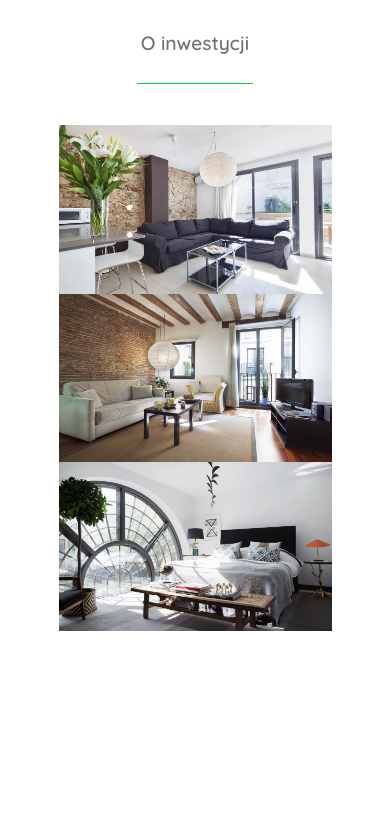
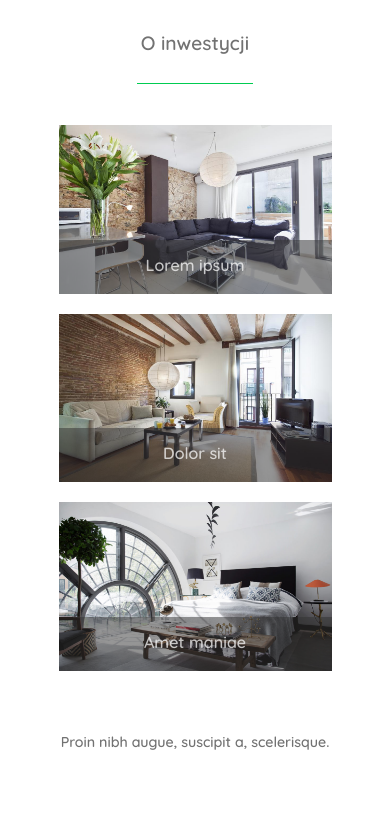
Before and after one commit to Otsupl/mint, a PHP site: page / in a window 390 px wide. Shown: the part 852-1675 px from the top of the page. Before the commit the page ends 1483 px from the top, so only its background shows below. Run offline with PHP 8.4, Linux system fonts and the light colour scheme.

Commit message:
Dodano i zoptymalizowano na urządzeniach mobilnych kolejną sekcję, dodano subheader

```diff
--- a/Apartments/Website/css/index.css
+++ b/Apartments/Website/css/index.css
@@ -69,7 +69,12 @@ body
     font-weight: 400 !important;
     font-size: calc(15px + 1.1vw);
 }
-.section-header::after
+.section-header h2
+{
+    font-weight: 400 !important;
+    font-size: calc(10px + 1.1vw);
+}
+.underscored::after
 {
     display: table;
     content: '';
@@ -111,7 +116,21 @@ body
 {
     width: 70vw;
     height: calc(70vw / 1.618);
+    margin-bottom: 20px;
     cursor: pointer;
+}
+.abouts-desc
+{
+    position: relative;
+    height: calc(50px + 1vw);
+    margin-top: calc(-50px - 1vw);
+    background: #32323280;
+    color: #ffffffb9;
+    line-height: calc(50px + 1vw);
+    font-family: 'Quicksand', sans-serif;
+    font-size: calc(15px + 0.3vw);
+    text-align: center;
+    transition: 0.5s;
 }
 
 @media only screen and (min-width: 500px) {
@@ -133,6 +152,20 @@ body
         width: 82%;
         height:unset;
     }
+    .abouts-overlay
+    {
+        margin-bottom: 0;
+    }
+    .abouts-desc
+    {
+        height: 0;
+        margin-top: 0;
+    }
+    .abouts-overlay:hover .abouts-desc
+    {
+        height: calc(50px + 1vw);
+        margin-top: calc(-50px - 1vw);
+    }
 
 }
 @media only screen and (min-width: 992px) {
--- a/Apartments/Website/index.html
+++ b/Apartments/Website/index.html
@@ -40,16 +40,17 @@
 </div>
 
   <section id="about">
-    <div class="section-header"><h1>O inwestycji</h1></div>
+    <div class="section-header underscored"><h1>O inwestycji</h1></div>
     <div id="about_slider">
       <div class="control" id="abouts_left"></div>
         <ul>
-          <li><div class='abouts-overlay'><img src='img/rooms/1.jpg' /><div class='abouts-desc'></div></li>
-          <li><div class='abouts-overlay'><img src='img/rooms/2.jpg' /><div class='abouts-desc'></div></li>
-          <li><div class='abouts-overlay'><img src='img/rooms/3.jpg' /><div class='abouts-desc'></div></li>
+          <li><div class='abouts-overlay'><img src='img/rooms/1.jpg' /><div class='abouts-desc'>Lorem ipsum</div></li>
+          <li><div class='abouts-overlay'><img src='img/rooms/2.jpg' /><div class='abouts-desc'>Dolor sit</div></li>
+          <li><div class='abouts-overlay'><img src='img/rooms/3.jpg' /><div class='abouts-desc'>Amet maniae</div></li>
         </ul>
       <div class="control" id="abouts_right"></div>
     </div>
+    <div class="section-header"><h2>Proin nibh augue, suscipit a, scelerisque.</h2></div>
   </section>
 
   <script src="js/vendor/modernizr-3.6.0.min.js"></script>
```
